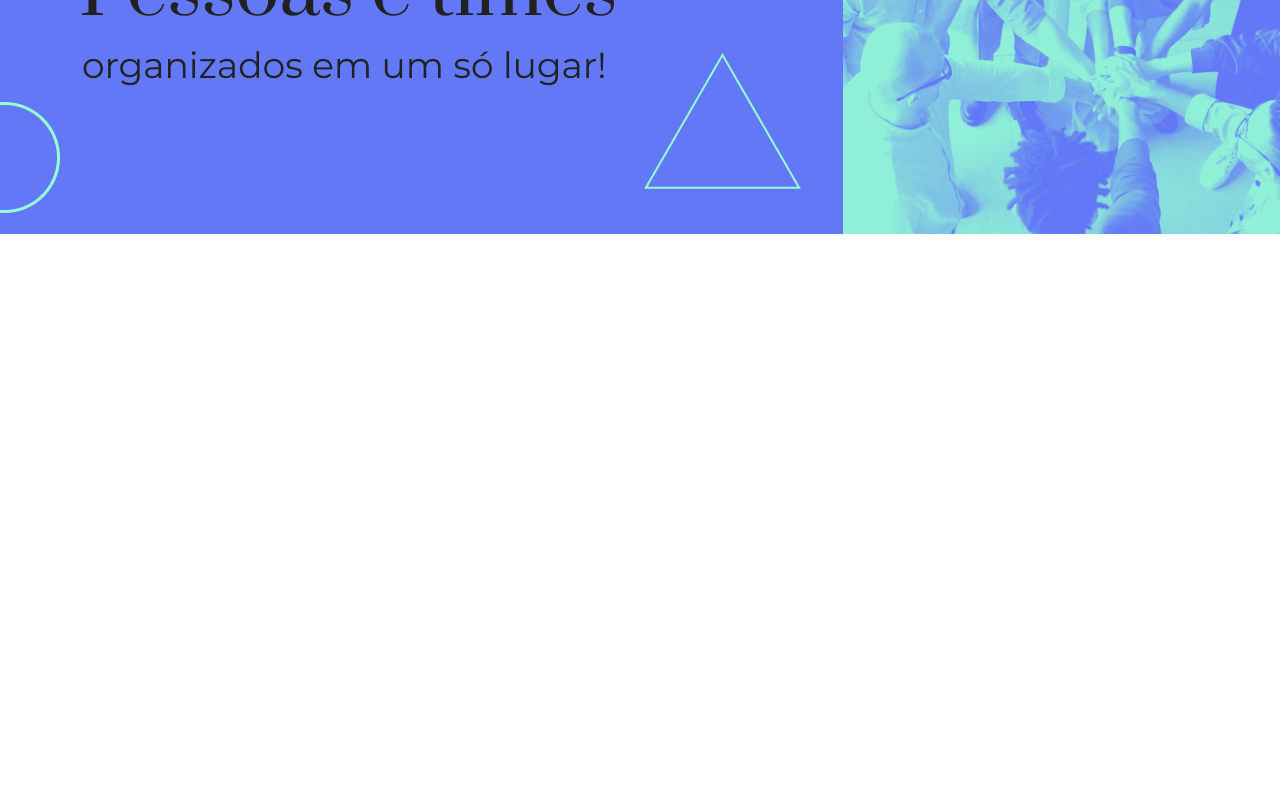
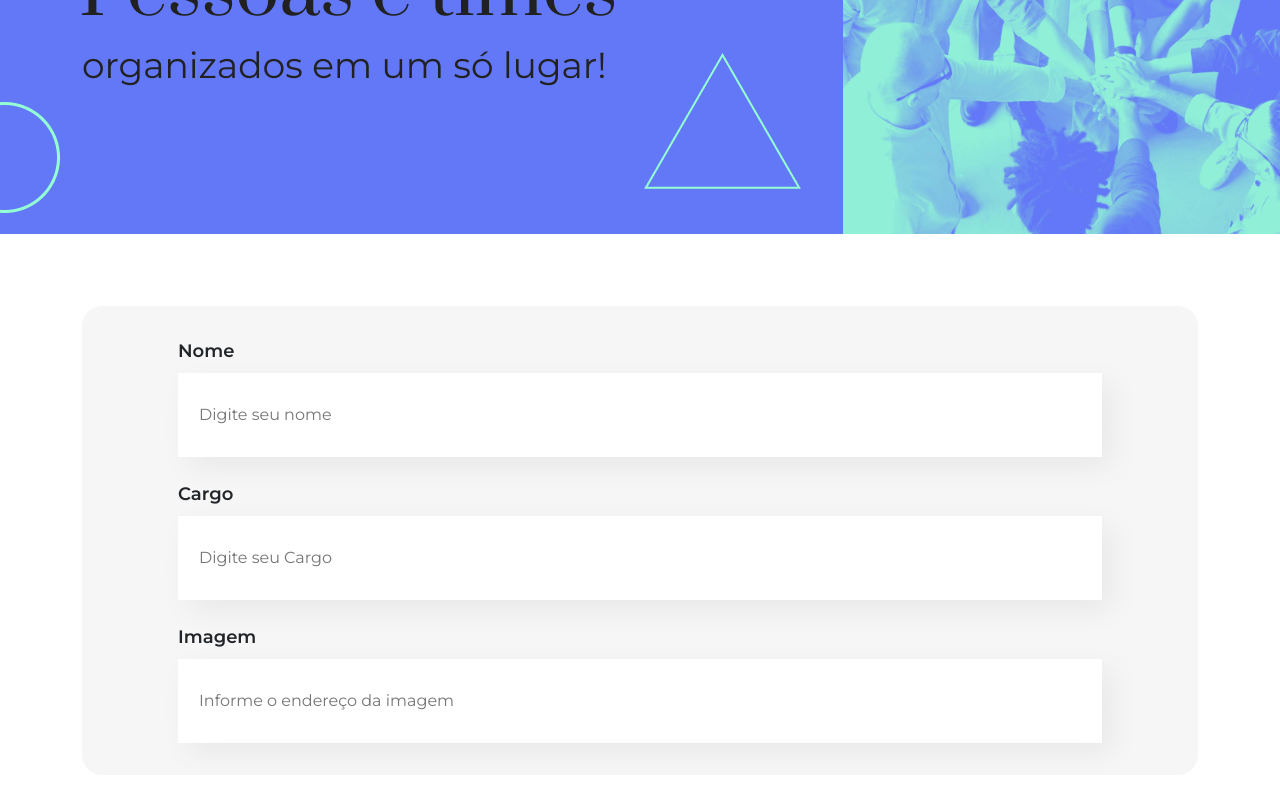
Before and after one commit to justMyTraining/react-desenvolvendo-javascript, a React (Create React App) app in the folder organo/: page / in a window 1280 px wide. Shown: the part 322-1122 px from the top of the page. Before the commit the page ends 800 px from the top, so only its background shows below. Built offline with nearby package versions, Linux system fonts and the light colour scheme.

Commit message:
components: input and fomr

```diff
--- a/organo/public/index.html
+++ b/organo/public/index.html
@@ -11,11 +11,18 @@
     />
     <link rel="apple-touch-icon" href="%PUBLIC_URL%/logo192.png" />
     <link rel="manifest" href="%PUBLIC_URL%/manifest.json" />
+
     <link
       href="https://cdn.jsdelivr.net/npm/bootstrap@5.3.2/dist/css/bootstrap.min.css"
       rel="stylesheet"
       integrity="sha384-T3c6CoIi6uLrA9TneNEoa7RxnatzjcDSCmG1MXxSR1GAsXEV/Dwwykc2MPK8M2HN"
       crossorigin="anonymous"
+    />
+    <link rel="preconnect" href="https://fonts.googleapis.com" />
+    <link rel="preconnect" href="https://fonts.gstatic.com" crossorigin />
+    <link
+      href="https://fonts.googleapis.com/css2?family=Montserrat:wght@400;500;600;700&display=swap"
+      rel="stylesheet"
     />
 
     <title>React App</title>
--- /dev/null
+++ b/organo/src/components/Form/Form.css
@@ -0,0 +1,5 @@
+.form{
+  background-color: #F6F6F6;
+  padding: 32px 96px;
+  border-radius: 20px;
+}
--- /dev/null
+++ b/organo/src/components/Form/index.jsx
@@ -0,0 +1,19 @@
+import Input from "../Input";
+import "./Form.css";
+
+function Form() {
+  return (
+    <>
+      <section className="container my-4 py-5">
+        <form className="form">
+          <fieldset className="d-flex flex-column gap-4">
+            <Input label="Nome" placeholder="Digite seu nome" />
+            <Input label="Cargo" placeholder="Digite seu Cargo" />
+            <Input label="Imagem" placeholder="Informe o endereço da imagem" />
+          </fieldset>
+        </form>
+      </section>
+    </>
+  );
+}
+export default Form;
--- a/organo/src/components/Index/index.jsx
+++ b/organo/src/components/Index/index.jsx
@@ -1,10 +1,16 @@
 import Banner from "../Banner";
+import Form from "../Form";
 
 function Index() {
   return (
-    <header>
-      <Banner />
-    </header>
+    <>
+      <header>
+        <Banner />
+      </header>
+      <main>
+        <Form />
+      </main>
+    </>
   );
 }
 export default Index;
--- /dev/null
+++ b/organo/src/components/Input/Input.css
@@ -0,0 +1,15 @@
+.input-container {
+  font-family: Montserrat;
+  font-size: 16px;
+}
+
+.input-container label {
+  font-size: 18px;
+  font-weight: 600;
+}
+.input-container input {
+  border: none;
+  outline: none;
+  padding: 30px 21px;
+  box-shadow: 10px 10px 30px rgba(0, 0, 0, 0.06);
+}
--- a/organo/src/components/Input/index.jsx
+++ b/organo/src/components/Input/index.jsx
@@ -0,0 +1,20 @@
+import "./Input.css";
+
+function Input(props) {
+  return (
+    <>
+      <div className="input-container">
+        <label className="d-block mb-2" htmlFor="nome">
+          {props.label}
+        </label>
+        <input
+          id="nome"
+          className="w-100"
+          type="text"
+          placeholder={props.placeholder}
+        />
+      </div>
+    </>
+  );
+}
+export default Input;
```
